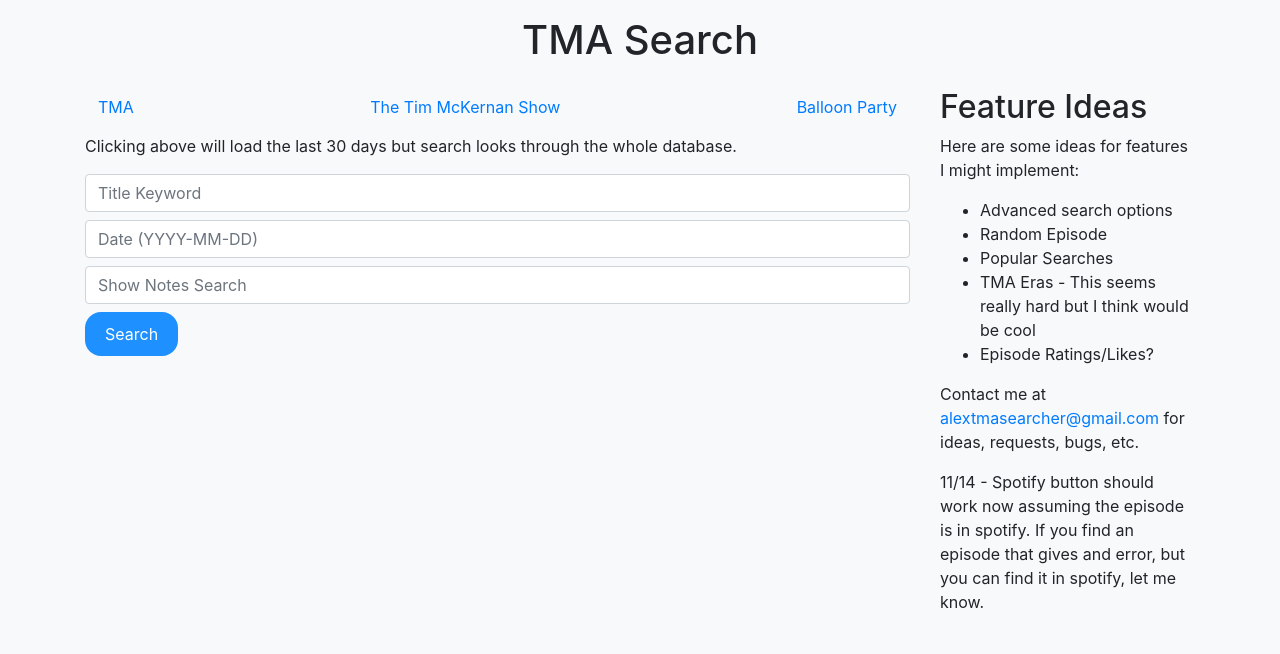
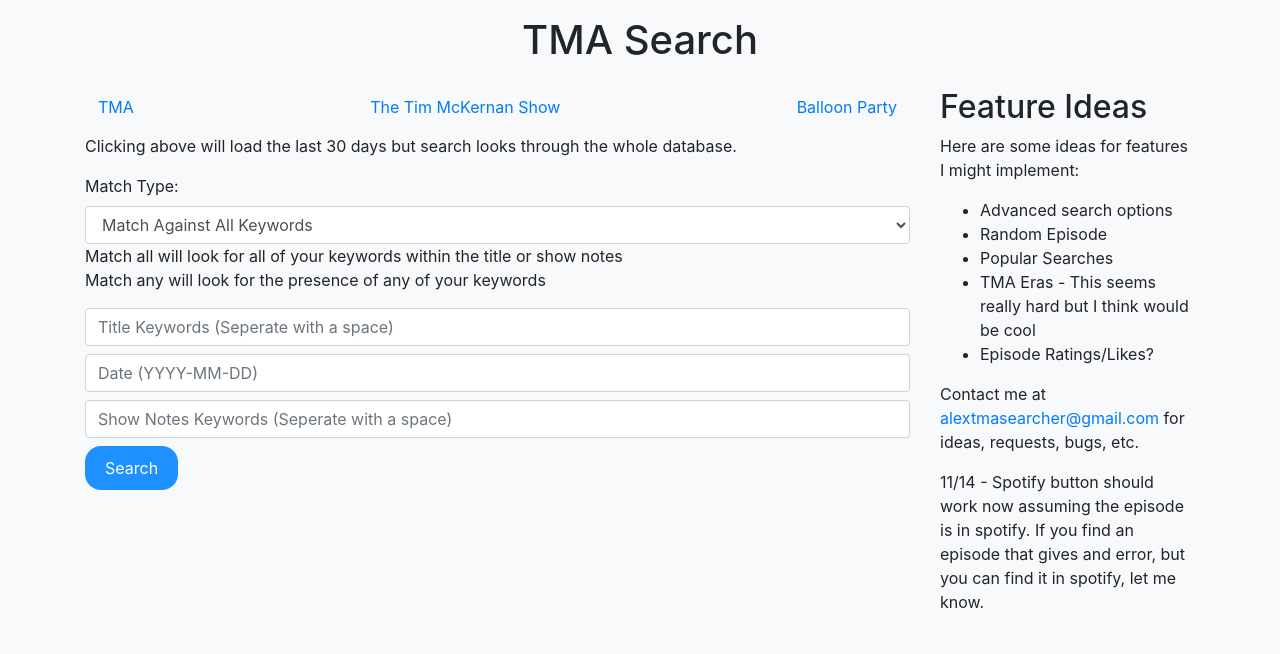
Before and after one commit to axe08/TMASearcher, a Flask app: page / in a window 1280 px wide. Shown: the top 654 px of the page. Run offline with Flask 3, Linux system fonts and the light colour scheme; data that the repository does not hold is empty; some libraries are stand-ins or nearby versions.

Commit message:
Keyword Search/Matching Improved the search a little bit, now works with keywords instead of an exact match. Also implemented the ability to search for any keywords or all keywords.

```diff
--- a/app.py
+++ b/app.py
@@ -113,18 +113,36 @@ def get_podcast_data():
         return jsonify({'error': 'Invalid podcast name'}), 400
 
 
-def search_database(table_name, title, date, notes):
+def search_database(table_name, title, date, notes, match_type):
     try:
         with sqlite3.connect(db_path) as conn:
             cursor = conn.cursor()
-            query = f"""
-            SELECT TITLE, DATE, URL, SHOW_NOTES
-            FROM {table_name}
-            WHERE TITLE LIKE ?
-              AND DATE LIKE ?
-              AND SHOW_NOTES LIKE ?;
-            """
-            cursor.execute(query, ('%' + title + '%', '%' + date + '%', '%' + notes + '%'))
+
+            # Split title and notes into separate keywords
+            title_keywords = title.split()
+            notes_keywords = notes.split()
+
+            # Start building the query
+            query = f"SELECT TITLE, DATE, URL, SHOW_NOTES FROM {table_name} WHERE "
+
+            # Add conditions for title keywords and notes
+            title_conditions = ["TITLE LIKE ?" for _ in title_keywords]
+            notes_conditions = ["SHOW_NOTES LIKE ?" for _ in notes_keywords]
+
+            # Combine all conditions based on match type
+            operator = " AND " if match_type == "all" else " OR "
+            all_conditions = title_conditions + notes_conditions
+
+            # Include date condition only if date is provided
+            if date:
+                all_conditions.append("DATE LIKE ?")
+                params = ['%' + kw + '%' for kw in title_keywords + notes_keywords] + ['%' + date + '%']
+            else:
+                params = ['%' + kw + '%' for kw in title_keywords + notes_keywords]
+
+            query += operator.join(all_conditions) + ";"
+
+            cursor.execute(query, params)
             rows = cursor.fetchall()
             return rows
     except sqlite3.Error as e:
@@ -137,13 +155,15 @@ def search():
     date = request.args.get('date', '')
     notes = request.args.get('notes', '')
     current_podcast = request.args.get('currentPodcast', 'TMA')  # Default to TMA if not provided
+    match_type = request.args.get('matchType', 'all')
 
     # Validate the podcast_name against a predefined list of valid names
     valid_podcasts = {'TMA': 'TMA', 'The Tim McKernan Show': 'TMShow', 'Balloon Party': 'Balloon'}
     table_name = valid_podcasts.get(current_podcast)  # return None if the podcast_name is not valid
 
     if table_name is not None:
-        search_results = search_database(table_name, title, date, notes)  # Pass the correct table name
+        # Pass the correct table name and match type
+        search_results = search_database(table_name, title, date, notes, match_type)
         podcasts = [
             {'title': row[0], 'date': row[1], 'url': row[2], 'show_notes': row[3]}
             for row in search_results
--- a/templates/index.html
+++ b/templates/index.html
@@ -39,9 +39,18 @@
                     <p>Clicking above will load the last 30 days but search looks through the whole database.</p>
                     <form id="searchForm" class="mb-4">
                         <div class="form-group">
-                            <input type="text" class="form-control mb-2" name="title" placeholder="Title Keyword">
+                            <div class="form-group">
+                                <label for="matchType">Match Type:</label>
+                                <select class="form-control" id="matchType" name="matchType">
+                                    <option value="all">Match Against All Keywords</option>
+                                    <option value="any">Match Against Any Keywords</option>
+                                </select>
+                                <p>Match all will look for all of your keywords within the title or show notes<br>
+                                    Match any will look for the presence of any of your keywords</p>
+                            </div>
+                            <input type="text" class="form-control mb-2" name="title" placeholder="Title Keywords (Seperate with a space)">
                             <input type="text" class="form-control mb-2" name="date" placeholder="Date (YYYY-MM-DD)">
-                            <input type="text" class="form-control mb-2" name="notes" placeholder="Show Notes Search">
+                            <input type="text" class="form-control mb-2" name="notes" placeholder="Show Notes Keywords (Seperate with a space)">
                             <input type="hidden" name="currentPodcast" id="currentPodcast" value="TMA">
                             <button type="submit" class="btn custom-button">Search</button>
                         </div>
@@ -224,7 +233,7 @@
                 $.ajax({
                     url: '/search',
                     type: 'get',
-                    data: form.serialize(), // Serialize the form data
+                    data: form.serialize() + '&matchType=' + $('#matchType').val(), // Include the match type in the search query
                     success: function(data) {
                         var resultsCount = $('.results-count');
                         var resultsBody = $('#resultsBody');
```
